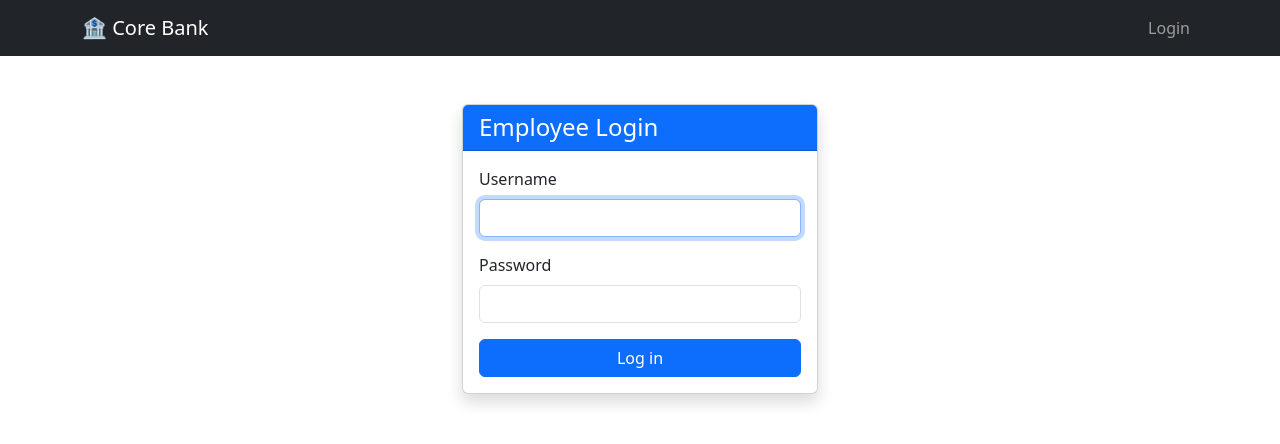
After one commit to KhareBalDarTakShakh/bank, a Django app: page /login/ in a window 1280 px wide. The commit adds this page. Shown: the top 444 px of the page. Run offline with Django 5.2, Linux system fonts and the light colour scheme; some libraries are stand-ins or nearby versions.

Commit message:
Add authentication and authorization decorators Add required django templates Add auth views Update view with decorators

```diff
--- a/core/templates/core/base.html
+++ b/core/templates/core/base.html
@@ -4,43 +4,43 @@
 <head>
     <meta charset="UTF-8">
     <meta name="viewport" content="width=device-width, initial-scale=1.0">
-    <title>Core Bank Admin – {% block title %}Dashboard{% endblock %}</title>
+    <title>Core Bank – {% block title %}Dashboard{% endblock %}</title>
     <link rel="stylesheet" href="{% static 'bootstrap-5.3.8-dist/css/bootstrap.min.css' %}">
 </head>
 <body>
     <nav class="navbar navbar-expand-lg navbar-dark bg-dark mb-4">
         <div class="container">
-            <a class="navbar-brand" href="{% url 'branch_list' %}">🏦 Core Bank Admin</a>
+            <a class="navbar-brand" href="{% url 'home' %}">🏦 Core Bank</a>
             <button class="navbar-toggler" type="button" data-bs-toggle="collapse" data-bs-target="#navbarNav">
                 <span class="navbar-toggler-icon"></span>
             </button>
             <div class="collapse navbar-collapse" id="navbarNav">
-                <ul class="navbar-nav">
-                    <li class="nav-item">
-                        <a class="nav-link" href="{% url 'country_list' %}">Countries</a>
-                    </li>
-                    <li class="nav-item">
-                        <a class="nav-link" href="{% url 'province_list' %}">Provinces</a>
-                    </li>
-                    <li class="nav-item">
-                        <a class="nav-link" href="{% url 'city_list' %}">Cities</a>
-                    </li>
-                    <li class="nav-item">
-                        <a class="nav-link" href="{% url 'branch_list' %}">Branches</a>
-                    </li>
-                    <li class="nav-item">
-                        <a class="nav-link" href="{% url 'employee_list' %}">Employees</a>
-                    </li>
-                    <li class="nav-item">
-                        <a class="nav-link" href="{% url 'role_list' %}">Roles</a>
-                    </li>
-                    <li class="nav-item">
-                        <a class="nav-link" href="{% url 'account_type_list' %}">Account Types</a>
-                    </li>
-                    <li class="nav-item">
-                        <a class="nav-link" href="{% url 'loan_type_list' %}">Loan Types</a>
-                    </li>
-                </ul>
+                {% if request.session.employee %}
+                    <ul class="navbar-nav me-auto">
+                        {% if request.session.employee.role_name == 'System Admin' %}
+                            <li class="nav-item"><a class="nav-link" href="{% url 'branch_list' %}">Branches</a></li>
+                            <li class="nav-item"><a class="nav-link" href="{% url 'employee_list' %}">Employees</a></li>
+                            <li class="nav-item"><a class="nav-link" href="{% url 'role_list' %}">Roles</a></li>
+                            <li class="nav-item"><a class="nav-link" href="{% url 'account_type_list' %}">Account Types</a></li>
+                            <li class="nav-item"><a class="nav-link" href="{% url 'loan_type_list' %}">Loan Types</a></li>
+                            <li class="nav-item"><a class="nav-link" href="{% url 'country_list' %}">Countries</a></li>
+                            <li class="nav-item"><a class="nav-link" href="{% url 'province_list' %}">Provinces</a></li>
+                            <li class="nav-item"><a class="nav-link" href="{% url 'city_list' %}">Cities</a></li>
+                        {% else %}
+                            <!-- Future links for Teller, Manager etc. can go here -->
+                        {% endif %}
+                    </ul>
+                    <div class="navbar-text text-white me-3">
+                        {{ request.session.employee.full_name }} ({{ request.session.employee.role_name }})
+                    </div>
+                    <a href="{% url 'logout' %}" class="btn btn-outline-light btn-sm">Logout</a>
+                {% else %}
+                    <ul class="navbar-nav ms-auto">
+                        <li class="nav-item">
+                            <a class="nav-link" href="{% url 'login' %}">Login</a>
+                        </li>
+                    </ul>
+                {% endif %}
             </div>
         </div>
     </nav>
--- /dev/null
+++ b/core/templates/core/login.html
@@ -0,0 +1,30 @@
+{% extends "core/base.html" %}
+{% load static %}
+
+{% block title %}Login{% endblock %}
+
+{% block content %}
+<div class="row justify-content-center mt-5">
+    <div class="col-md-4">
+        <div class="card shadow">
+            <div class="card-header bg-primary text-white">
+                <h4 class="mb-0">Employee Login</h4>
+            </div>
+            <div class="card-body">
+                <form method="post" action="{% url 'login' %}">
+                    {% csrf_token %}
+                    <div class="mb-3">
+                        <label for="username" class="form-label">Username</label>
+                        <input type="text" name="username" id="username" class="form-control" required autofocus>
+                    </div>
+                    <div class="mb-3">
+                        <label for="password" class="form-label">Password</label>
+                        <input type="password" name="password" id="password" class="form-control" required>
+                    </div>
+                    <button type="submit" class="btn btn-primary w-100">Log in</button>
+                </form>
+            </div>
+        </div>
+    </div>
+</div>
+{% endblock %}
--- a/core/urls.py
+++ b/core/urls.py
@@ -1,7 +1,9 @@
 from django.urls import path
-from .views import account_type, branch, city, country, employee, loan_type, province, role
+from .views import account_type, auth, branch, city, country, employee, loan_type, province, role
 
 urlpatterns = [
+    path('', branch.branch_list, name='home'),
+
     # Employees
     path('employees/', employee.employee_list, name='employee_list'),
     path('employees/add/', employee.employee_add, name='employee_add'),
@@ -42,4 +44,13 @@ urlpatterns = [
     path('cities/add/', city.city_add, name='city_add'),
     path('cities/edit/<int:pk>/', city.city_edit, name='city_edit'),
     path('cities/delete/<int:pk>/', city.city_delete, name='city_delete'),
+
+    # Auth
+    path('login/', auth.login_view, name='login'),
+    path('logout/', auth.logout_view, name='logout'),
+    path('dashboard/', auth.dashboard_redirect, name='dashboard'),
+    path('dashboard/admin/', auth.dashboard_admin, name='dashboard_admin'),
+    path('dashboard/manager/', auth.dashboard_manager, name='dashboard_manager'),
+    path('dashboard/teller/', auth.dashboard_teller, name='dashboard_teller'),
+    path('dashboard/home/', auth.dashboard_home, name='dashboard_home'),
 ]
--- /dev/null
+++ b/core/views/auth.py
@@ -0,0 +1,80 @@
+from django.shortcuts import render, redirect
+from django.contrib import messages
+from core.utils import call_procedure, fetch_one
+
+def login_view(request):
+    """Authenticate employee using the database procedure."""
+    if request.method == 'POST':
+        username = request.POST.get('username', '')
+        password = request.POST.get('password', '')
+
+        try:
+            rows = call_procedure('sp_authenticate_employee', username, password)
+            if rows:
+                user = rows[0]   # dict with id, full_name, branch_id, role_id, role_name, username
+                # Store essential data in session
+                request.session['employee'] = {
+                    'id': user['id'],
+                    'full_name': user['full_name'],
+                    'branch_id': user['branch_id'],
+                    'role_id': user['role_id'],
+                    'role_name': user['role_name'],
+                    'username': user['username'],
+                }
+                messages.success(request, f'Welcome, {user["full_name"]}!')
+                # Redirect to correct dashboard based on role
+                role = user['role_name']
+                if role == 'System Admin':
+                    return redirect('dashboard_admin')
+                elif role == 'Branch Manager':
+                    return redirect('dashboard_manager')
+                elif role == 'Teller':
+                    return redirect('dashboard_teller')
+                else:   # HelpDesk or any other
+                    return redirect('dashboard_home')   # fallback
+            else:
+                # Should not happen because procedure raises error on failure
+                messages.error(request, 'Invalid username or password.')
+        except Exception as e:
+            # The procedure will have thrown an SQL exception with the message
+            messages.error(request, str(e))
+
+    return render(request, 'core/login.html')
+
+def logout_view(request):
+    """Clear session and log out."""
+    request.session.flush()
+    messages.success(request, 'You have been logged out.')
+    return redirect('login')
+
+# ---- Role-based dashboards (placeholder - will be expanded later) ----
+def dashboard_admin(request):
+    """System Admin dashboard – redirects to branch list for now."""
+    return redirect('branch_list')   # existing God-mode panel
+
+def dashboard_manager(request):
+    """Branch Manager dashboard – placeholder."""
+    return render(request, 'core/dashboard_manager.html')
+
+def dashboard_teller(request):
+    """Teller dashboard – placeholder."""
+    return render(request, 'core/dashboard_teller.html')
+
+def dashboard_home(request):
+    """Fallback dashboard for other roles."""
+    return render(request, 'core/dashboard_home.html')
+
+def dashboard_redirect(request):
+    """Redirect to the appropriate dashboard based on role."""
+    employee = request.session.get('employee')
+    if not employee:
+        return redirect('login')
+    role = employee.get('role_name')
+    if role == 'System Admin':
+        return redirect('dashboard_admin')
+    elif role == 'Branch Manager':
+        return redirect('dashboard_manager')
+    elif role == 'Teller':
+        return redirect('dashboard_teller')
+    else:
+        return redirect('dashboard_home')
```
Also changed, not shown: core/decorators.py (added, +42 -0 lines), core/templates/core/dashboard_admin.html (added, +11 -0 lines), core/templates/core/dashboard_home.html (added, +10 -0 lines), core/templates/core/dashboard_manager.html (added, +12 -0 lines), core/templates/core/dashboard_teller.html (added, +12 -0 lines), core/views/account_type.py (+9 -0 lines), core/views/branch.py (+9 -0 lines), core/views/city.py (+9 -0 lines), core/views/country.py (+9 -0 lines), core/views/employee.py (+9 -0 lines), core/views/loan_type.py (+9 -0 lines), core/views/province.py (+9 -0 lines), core/views/role.py (+9 -1 lines).
